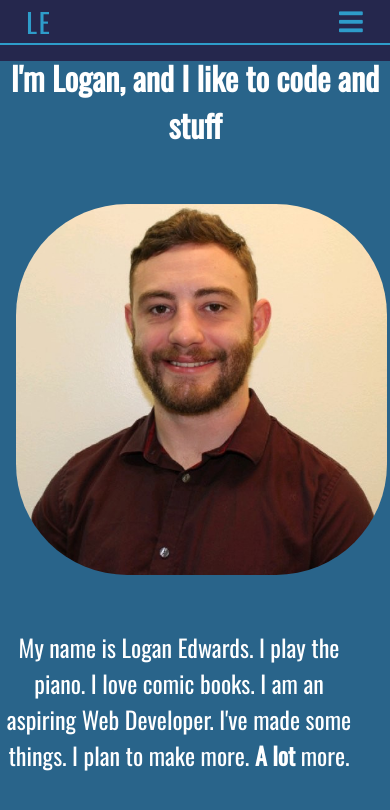
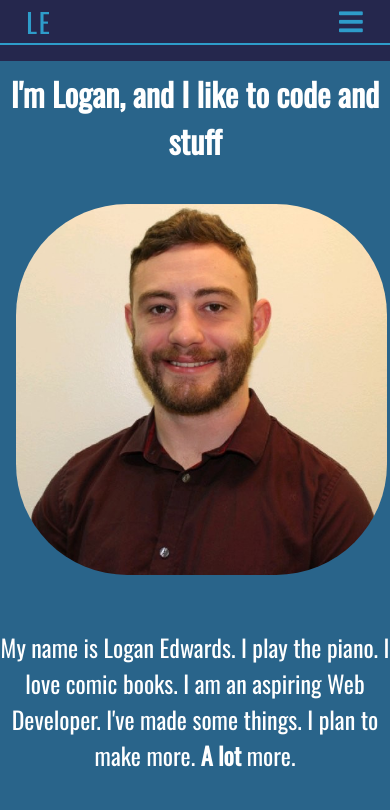
Before and after one commit to loganed09/LoganE, a React (Create React App) app: page / in a window 390 px wide. Shown: the top 810 px of the page. Built offline with nearby package versions, Linux system fonts and the light colour scheme; a web font is replaced by a local one.

Commit message:
small corrections to responsiveness

```diff
--- a/src/Components/About/About.css
+++ b/src/Components/About/About.css
@@ -48,10 +48,15 @@ img {
         margin-top: 1rem;
         grid-template-columns: repeat(5, 1fr);
         grid-template-rows: repeat(10, 5rem);
+        text-align: center;
+        justify-content: center;
+        justify-items: center;
+
     }
 
     .about-me h2 {
         font-size: 2rem;
+       padding-top: 2rem;
     }
 
     .pianoImg {
@@ -69,6 +74,8 @@ img {
    .about-me p {
        grid-column: 1 / span 5;
        grid-row-start: 8;
+       text-align: center;
+       padding: 0;
    }
 
     .meImg {
```
